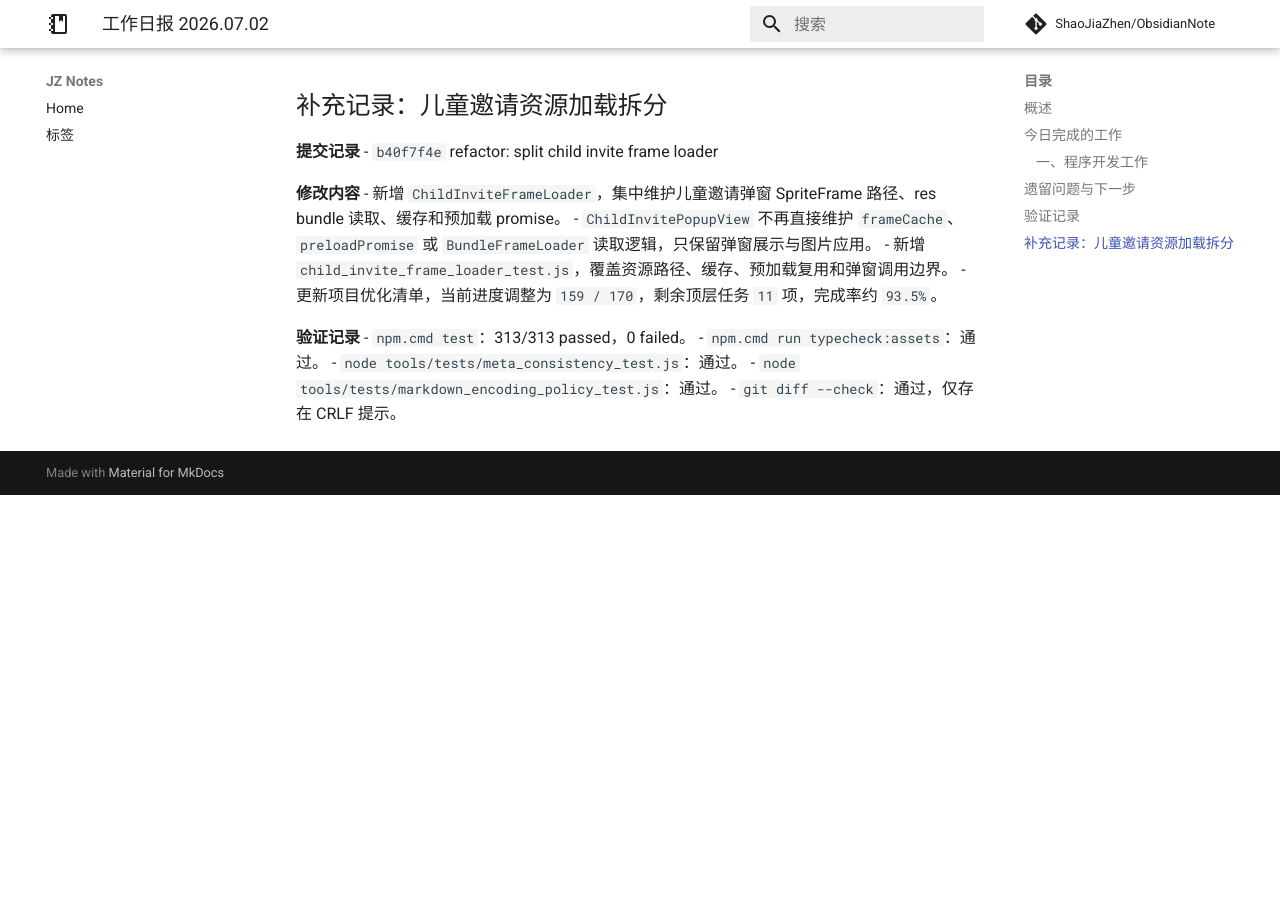
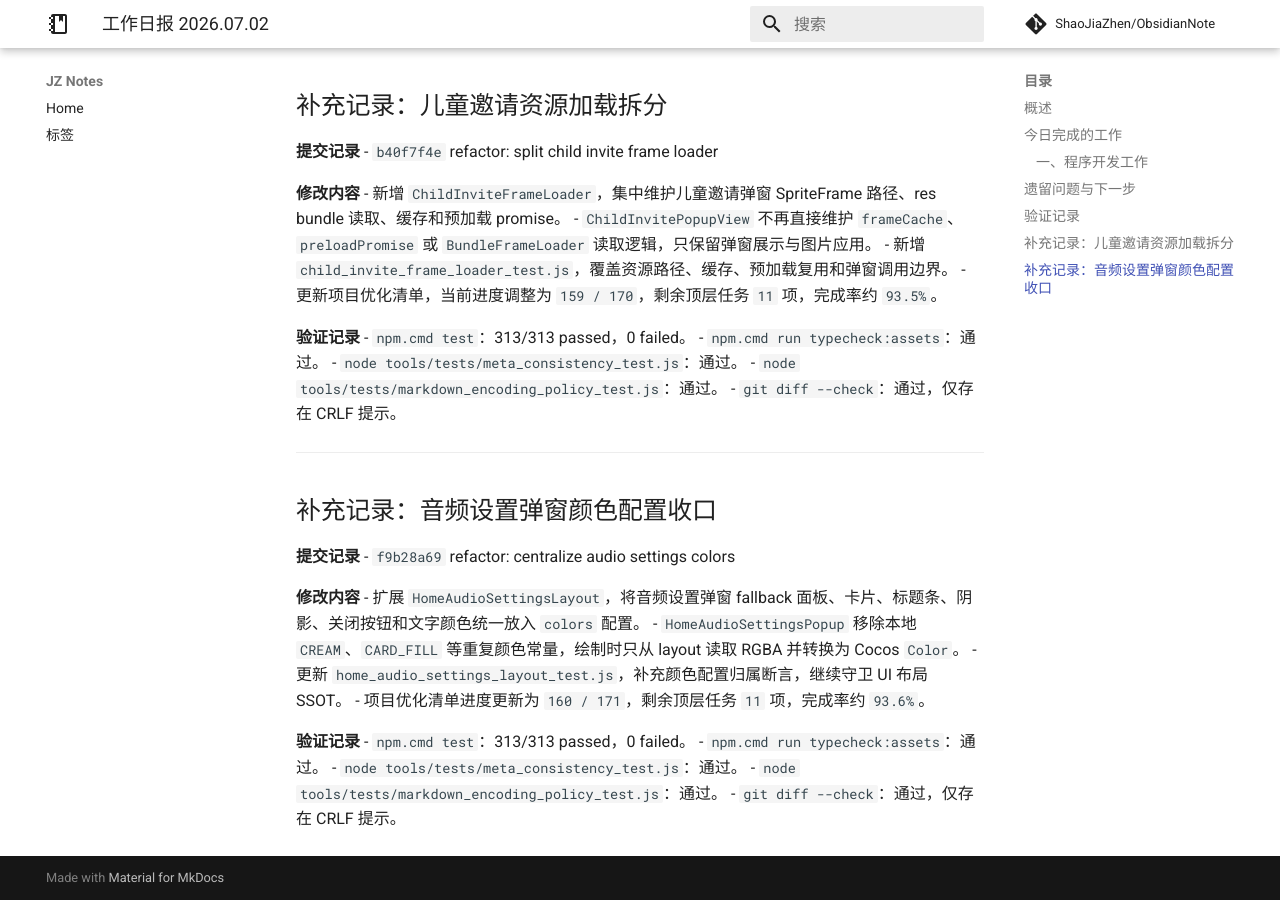
Before and after one commit to ShaoJiaZhen/ObsidianNote, an MkDocs documentation site: the page built from docs/工作内容/2026.07.02.md, in a window 1280 px wide and 900 px high, scrolled down 1595 px. Built offline with MkDocs 1.6.1 and Material for MkDocs 9.7.7, drawn with Linux system fonts in a browser that asks for light colours; comment, search, counter and statistics services are not loaded; before the commit the page ends 2090 px from its top, so only the background shows below that.

Commit message:
docs: record audio settings color centralization
- record project commit f9b28a69 in the July 2 work log

- update optimization progress to 160/171 and keep verification results

```diff
--- a/docs/工作内容/2026.07.02.md
+++ b/docs/工作内容/2026.07.02.md
@@ -81,3 +81,23 @@ project: 小鸡游戏
 - `node tools/tests/meta_consistency_test.js`：通过。
 - `node tools/tests/markdown_encoding_policy_test.js`：通过。
 - `git diff --check`：通过，仅存在 CRLF 提示。
+
+---
+
+## 补充记录：音频设置弹窗颜色配置收口
+
+**提交记录**
+- `f9b28a69` refactor: centralize audio settings colors
+
+**修改内容**
+- 扩展 `HomeAudioSettingsLayout`，将音频设置弹窗 fallback 面板、卡片、标题条、阴影、关闭按钮和文字颜色统一放入 `colors` 配置。
+- `HomeAudioSettingsPopup` 移除本地 `CREAM`、`CARD_FILL` 等重复颜色常量，绘制时只从 layout 读取 RGBA 并转换为 Cocos `Color`。
+- 更新 `home_audio_settings_layout_test.js`，补充颜色配置归属断言，继续守卫 UI 布局 SSOT。
+- 项目优化清单进度更新为 `160 / 171`，剩余顶层任务 `11` 项，完成率约 `93.6%`。
+
+**验证记录**
+- `npm.cmd test`：313/313 passed，0 failed。
+- `npm.cmd run typecheck:assets`：通过。
+- `node tools/tests/meta_consistency_test.js`：通过。
+- `node tools/tests/markdown_encoding_policy_test.js`：通过。
+- `git diff --check`：通过，仅存在 CRLF 提示。
```
